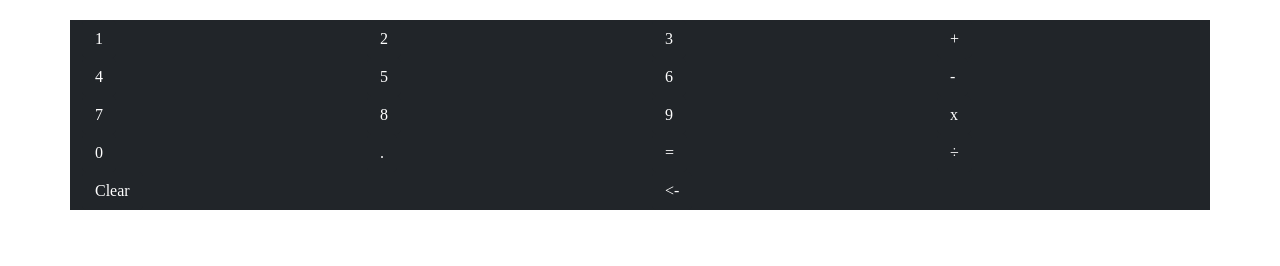
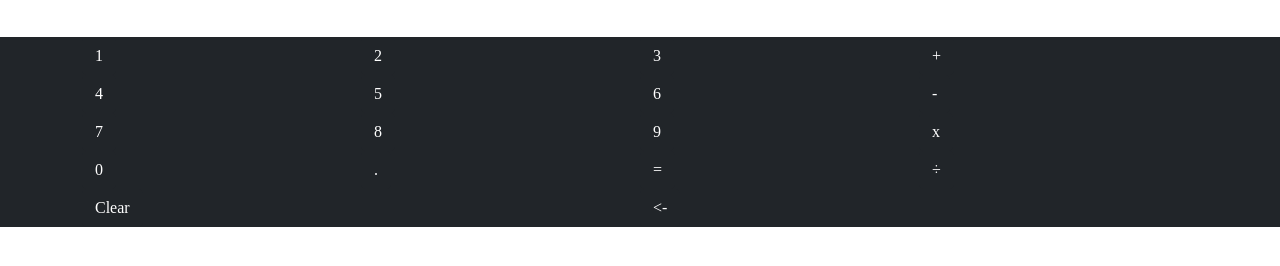
Before and after one commit to kagopooe/Calculator, a plain HTML site: page Calculator/index.html in a window 1280 px wide. Drawn offline with nearby package versions, Linux system fonts and the light colour scheme; a web font is replaced by a local one.

Commit message:
Add files via upload

```diff
--- a/Calculator/css.css
+++ b/Calculator/css.css
@@ -4,5 +4,5 @@
 }
 
 .calculator {
-    margin-top: 20px;
+    margin-top: 37px;
 }
--- a/Calculator/index.html
+++ b/Calculator/index.html
@@ -7,12 +7,16 @@
     <link href="https://cdn.jsdelivr.net/npm/bootstrap@5.0.2/dist/css/bootstrap.min.css" rel="stylesheet" integrity="sha384-EVSTQN3/azprG1Anm3QDgpJLIm9Nao0Yz1ztcQTwFspd3yD65VohhpuuCOmLASjC" crossorigin="anonymous">
     <link href="css.css" rel="stylesheet">
     <link href='https://fonts.googleapis.com/css?family=Product+Sans' rel='stylesheet' type='text/css'>
+    <link rel="icon" href="Images/calculator_icon.png" type="png">
     <title>Basic Calculator</title>
   </head>
   <body>
-    <div class="calculator">
-    <div class="container bg-dark text-white">
-      <div class="row" id="Output"></div>
+    <div class="calculator bg-dark text-white">
+    <div class="container ">
+      <div class="row">
+        <div class=".col-lg-" id="Output">
+      </div>
+
       <div class="row row-cols-4">
         <div class="col"><button type="button" onclick="addToSum('1')" class="btn btn-dark">1</button></div>
         <div class="col"><button type="button" onclick="addToSum('2')" class="btn btn-dark">2</button></div>
@@ -40,10 +44,7 @@
     <div class="row row-cols-2">
       <div class='col'><button type="button" onclick="clearSum()" class="btn btn-dark">Clear</button></div>
       <div class="col"><button type="button" onclick="removeChar()"class="btn btn-dark"><-</button></div>
-
-
-
-    </div>
+  </div>
 
 
 
@@ -72,7 +73,6 @@
 
 
     <script src="https://cdn.jsdelivr.net/npm/bootstrap@5.0.2/dist/js/bootstrap.bundle.min.js" integrity="sha384-MrcW6ZMFYlzcLA8Nl+NtUVF0sA7MsXsP1UyJoMp4YLEuNSfAP+JcXn/tWtIaxVXM" crossorigin="anonymous"></script>
-    <script src="calculator.js"></script>
-
+    <script src="script.js"></script>
   </body>
 </html>
```
Also changed, not shown: Calculator/Images/calculator_icon.png (added).
